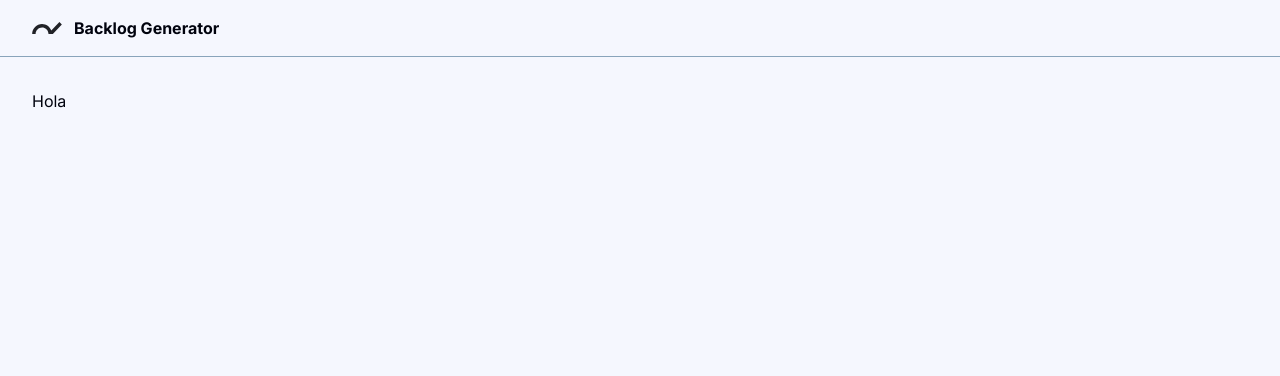
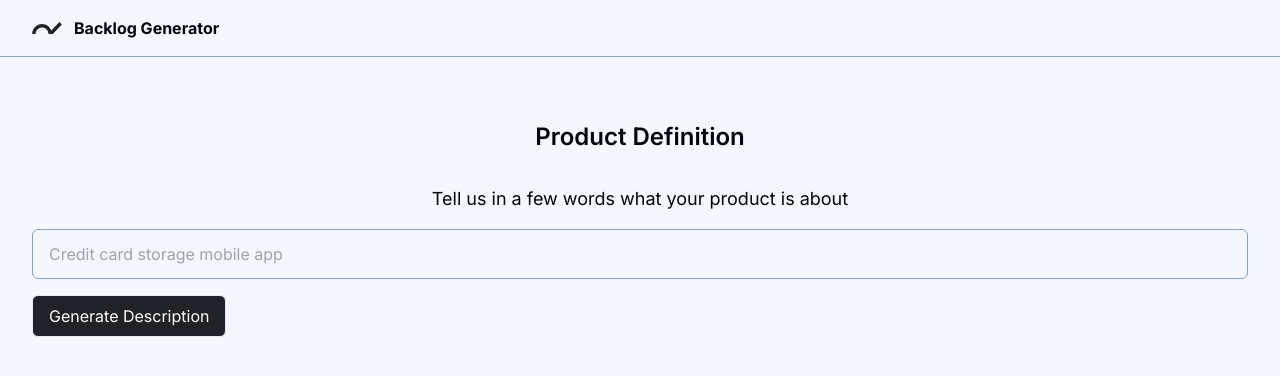
Before and after one commit to rootstrap/ai-backlog-generator-web, a Next.js app: page / in a window 1280 px wide. Shown: the top 376 px of the page. Built offline with nearby package versions, Linux system fonts and the light colour scheme.

Commit message:
generate descriptions

```diff
--- /dev/null
+++ b/app/common/api/api.ts
@@ -0,0 +1,8 @@
+import axios from 'axios';
+
+export const backlogApi = axios.create({
+	baseURL: 'https://ai-backlog-refinement.onrender.com/api/v1/',
+	headers: {
+		'Content-Type': 'application/json',
+	},
+});
--- /dev/null
+++ b/app/common/components/SubmitButton.tsx
@@ -0,0 +1,33 @@
+'use client';
+import React from 'react';
+import cn from 'classnames';
+import { experimental_useFormStatus as useFormStatus } from 'react-dom';
+
+interface Props extends React.ButtonHTMLAttributes<HTMLButtonElement> {
+	variant: 'primary' | 'secondary' | 'link' | 'unstyled';
+	className?: string;
+	children: React.ReactNode;
+}
+
+export const SubmitButton = ({ variant, className, children, disabled, ...buttonProps }: Props) => {
+	const { pending } = useFormStatus();
+	return (
+		<button
+			type='submit'
+			className={cn(
+				'w-full md:w-fit md:min-w-[75px] rounded-md py-2 px-4 mb-2 border',
+				{ 'bg-gray-500 cursor-not-allowed': disabled },
+				{
+					'bg-primary-main text-light hover:bg-neutral-100 hover:text-dark hover:border-dark':
+						variant === 'primary',
+				},
+				{ 'bg-secondary-main text-dark hover:bg-secondary-dark': variant === 'secondary' },
+				{ 'hover:opacity-75 hover:underline': variant === 'link' },
+				className
+			)}
+			{...buttonProps}
+		>
+			{pending ? 'Loading...' : children}
+		</button>
+	);
+};
--- /dev/null
+++ b/app/common/index.ts
@@ -0,0 +1,10 @@
+/* API */
+export { backlogApi } from './api/api';
+
+/* Types */
+export type { LongDescriptionResponse, FeaturesResponse, Feature } from './types/product';
+export { Fields } from './types/product';
+export { Sections } from './types/sections';
+
+/* Components */
+export { SubmitButton } from './components/SubmitButton';
--- /dev/null
+++ b/app/common/types/product.ts
@@ -0,0 +1,19 @@
+export enum Fields {
+	SHORT = 'short_description',
+	LONG = 'long_description',
+	FEATURES = 'features',
+}
+
+export type LongDescriptionResponse = {
+	long_description: string;
+};
+
+export type FeaturesResponse = {
+	features: Feature[];
+};
+
+export type Feature = {
+	title: string;
+	description: string;
+	epic: string;
+};
--- /dev/null
+++ b/app/common/types/sections.ts
@@ -0,0 +1,4 @@
+export enum Sections {
+	SIMPLE_DESCRIPTION = 'simple-description',
+	ENHANCED_DESCRIPTION = 'enhanced-description',
+}
--- a/app/page.tsx
+++ b/app/page.tsx
@@ -1,3 +1,89 @@
+import { revalidatePath } from 'next/cache';
+import { backlogApi, Fields, Sections, SubmitButton } from '@/app/common';
+import type { LongDescriptionResponse, FeaturesResponse } from '@/app/common';
+
+let long_description = '';
+
 export default function Home() {
-	return <div>Hola</div>;
+	const createEnahncedDescription = async (formData: FormData) => {
+		'use server';
+		const short_description = formData.get('simple-description') as string;
+
+		try {
+			const { data } = await backlogApi.post<LongDescriptionResponse>('generate/long-description', {
+				field: Fields.SHORT,
+				content: short_description,
+			});
+
+			long_description = data.long_description;
+			revalidatePath('/');
+		} catch (error) {
+			console.error(error);
+		}
+	};
+
+	const createFeatures = async (formData: FormData) => {
+		'use server';
+		const long_description = formData.get('enhanced-description') as string;
+
+		try {
+			const { data } = await backlogApi.post<FeaturesResponse>('generate/features', {
+				field: Fields.LONG,
+				content: long_description,
+			});
+		} catch (error) {
+			console.error(error);
+		}
+	};
+
+	return (
+		<>
+			<h1 className='py-8 text-2xl font-semibold text-center'>Product Definition</h1>
+			<section id={Sections.SIMPLE_DESCRIPTION}>
+				<form action={createEnahncedDescription}>
+					<div className='flex flex-col mb-1 gap-4 text-center'>
+						<label className='text-lg' htmlFor='simple-description-input'>
+							Tell us in a few words what your product is about
+						</label>
+						<input
+							type='text'
+							id='simple-description-input'
+							name='simple-description'
+							placeholder='Credit card storage mobile app'
+							className='bg-background border border-gray-500 py-3 px-4 rounded-md'
+							minLength={10}
+							required
+						/>
+						<div className='md:flex gap-2'>
+							<SubmitButton variant='primary'>Generate Description</SubmitButton>
+						</div>
+					</div>
+				</form>
+			</section>
+
+			{long_description ? (
+				<section id={Sections.ENHANCED_DESCRIPTION} className='my-12 pb-12'>
+					<form action={createFeatures}>
+						<div className='flex flex-col mb-1 gap-4 text-center'>
+							<label className='text-lg' htmlFor='enhanced-description-input'>
+								Awesome. This is what we understood from your description. Please, feel free to edit
+								it
+							</label>
+							<textarea
+								id='enhanced-description-input'
+								name='enhanced-description'
+								className='w-full bg-background border border-gray-500 py-3 px-4 rounded-md mb-4 resize-none overflow-y-auto h-[200px]'
+								defaultValue={long_description}
+								minLength={50}
+								required
+							/>
+						</div>
+						<div className='md:flex gap-1'>
+							<SubmitButton variant='primary'>Generate Features</SubmitButton>
+						</div>
+					</form>
+				</section>
+			) : null}
+		</>
+	);
 }
```
